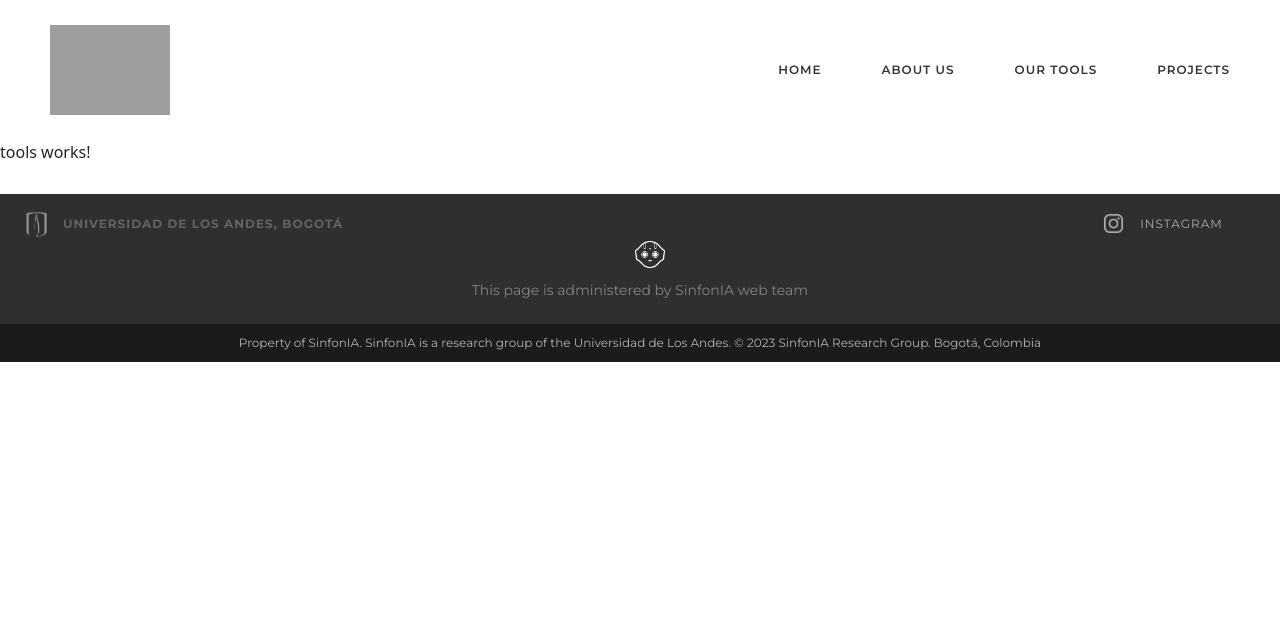
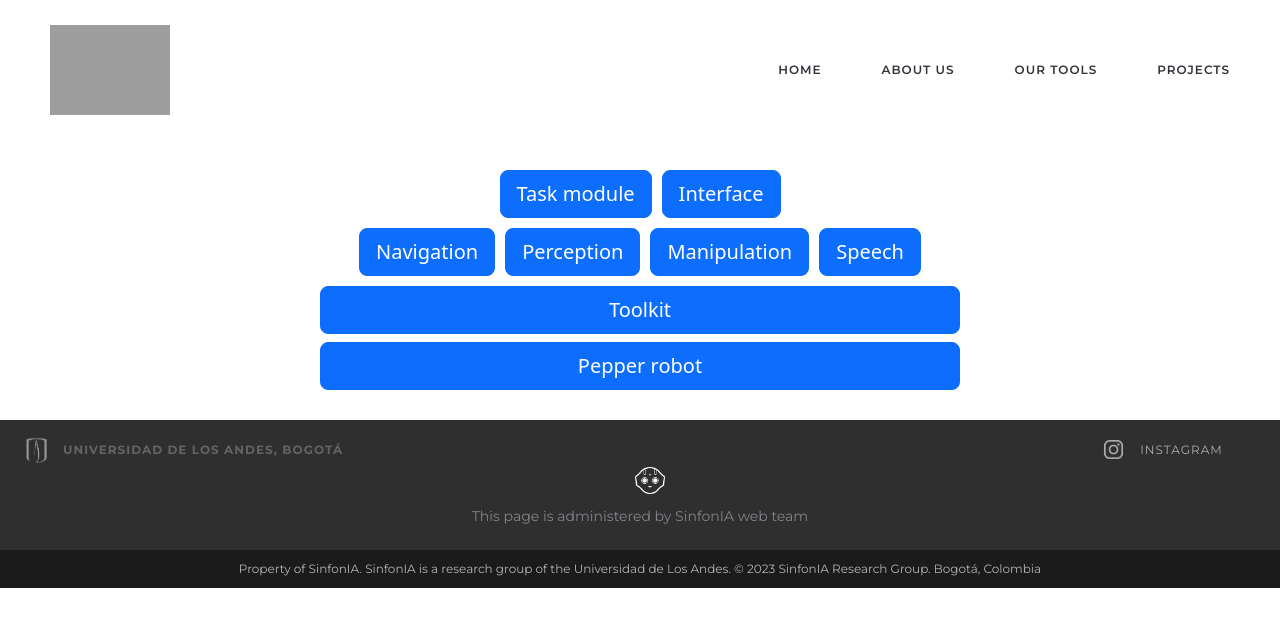
Before and after one commit to SaroM0/SinfonIAWeb, an Angular app: page /tools in a window 1280 px wide. Shown: the top 626 px of the page. Built offline with nearby package versions, Linux system fonts and the light colour scheme; grey boxes are pictures that could not be loaded.

Commit message:
update news and photos

```diff
--- a/src/app/about/about.component.css
+++ b/src/app/about/about.component.css
@@ -170,9 +170,9 @@
   .tl-item {
     transform: translate3d(0, 0, 0);
     position: relative;
-    width: 25%;
-    height: 100vh;
-    min-height: 600px;
+    width: 35%;
+    height: 10vh;
+    min-height: 500px;
     color: #fff;
     overflow: hidden;
     transition: width 0.5s ease;
@@ -238,7 +238,6 @@
   }
 
   .tl-content h1 {
-    font-family: 'Pathway Gothic One', Helvetica Neue, Helvetica, Arial, sans-serif;
     color: #ffffff;
     font-size: 1.44rem;
     font-weight: normal;
--- a/src/app/home/home.component.html
+++ b/src/app/home/home.component.html
@@ -9,7 +9,7 @@
     </div>
     <div class="carousel-inner">
       <div class="carousel-item active">
-        <img src="assets\robocup2023.jpg" class="d-block w-100" alt="slider image 1" height="635px">
+        <img src="assets\robocup2023.jpg" class="d-block w-100" alt="slider image 1" >
         <div class="carousel-caption d-none d-md-block">
           <h5>Robocup 2023 Burdeos</h5>
           <p></p>
@@ -49,8 +49,8 @@
         <div class="card h-100">
           <img src="https://htmlcolorcodes.com/assets/images/colors/steel-gray-color-solid-background-1920x1080.png" class="card-img-top" alt="">
           <div class="card-body">
-            <h5 class="card-title">News 1</h5>
-            <p class="card-text">Lorem ipsum dolor sit amet consectetur adipisicing elit. Atque distinctio cupiditate placeat aspernatur ex delectus itaque quia adipisci commodi veniam, mollitia provident perferendis deleniti corporis voluptatum? Ea ipsa reiciendis officia.</p>
+            <h5 class="card-title">We got new members!</h5>
+            <p class="card-text">Hey, great news! We've just opened calls and we're excited to tell you that we've welcomed new members to all of the group's tools. There are fresh faces and new energy, so get ready to meet some great folks at our activities!</p>
           </div>
           <div class="card-footer">
             <small class="text-body-secondary">Updated on 17 november, 2023</small>
@@ -61,8 +61,8 @@
         <div class="card h-100">
           <img src="https://htmlcolorcodes.com/assets/images/colors/steel-gray-color-solid-background-1920x1080.png" class="card-img-top" alt="...">
           <div class="card-body">
-            <h5 class="card-title">News 2</h5>
-            <p class="card-text">Lorem ipsum dolor, sit amet consectetur adipisicing elit. Amet neque quasi tempore distinctio, numquam facilis nulla libero ratione exercitationem error expedita velit officia aspernatur ducimus sapiente dicta aliquid dignissimos quaerat!</p>
+            <h5 class="card-title">Expoestudiantes at Corferias</h5>
+            <p class="card-text">We were at Expoestudiante 2023 representing Universidad de los Andes, presenting our group as an amazing opportunity for students. It was great to share about what we do and how they can join this exciting adventure.</p>
           </div>
           <div class="card-footer">
             <small class="text-body-secondary">Updated on 17 november, 2023</small>
@@ -73,8 +73,8 @@
         <div class="card h-100">
           <img src="https://htmlcolorcodes.com/assets/images/colors/steel-gray-color-solid-background-1920x1080.png" class="card-img-top" alt="...">
           <div class="card-body">
-            <h5 class="card-title">News 3</h5>
-            <p class="card-text">Lorem ipsum dolor sit amet consectetur adipisicing elit. Et sit blanditiis eos qui quasi dolores, ut id fugiat eius distinctio cumque a non! Ducimus velit quae iure voluptate, aliquid voluptatem?</p>
+            <h5 class="card-title">Second place in robocup 2023!</h5>
+            <p class="card-text">We participated in the RoboCup 2023 in Bordeaux, France, and managed to win second place for the university. Despite the challenges, we were able to complete most of the tasks, which brings us significantly closer to first place. We are excited about this achievement and are working hard to reach new goals.</p>
           </div>
           <div class="card-footer">
             <small class="text-body-secondary">Updated on 5 november, 2023</small>
@@ -127,7 +127,7 @@
 		</article>
 		<article class="postcard dark blue">
 			<a class="postcard__img_link" href="#">
-				<img class="postcard__img" src="https://picsum.photos/501/500" alt="Image Title" />
+				<img class="postcard__img" src="assets\manip-robow.jpg" alt="Image Title" />
 			</a>
 			<div class="postcard__text">
 				<h1 class="postcard__title blue"><a href="#">Simplified Robot Motion: Robowflex Integration for Pepper</a></h1>
--- a/src/app/tools/tools.component.css
+++ b/src/app/tools/tools.component.css
@@ -0,0 +1,14 @@
+.button-container {
+    display: flex;
+    margin-top: 10px;
+    justify-content: center;
+    align-items: center;
+}
+
+.button-container button {
+    margin: 0 5px;
+}
+
+.inf {
+    margin-top: 30px;
+}
--- a/src/app/tools/tools.component.html
+++ b/src/app/tools/tools.component.html
@@ -1,3 +1,16 @@
-<p>
-  tools works!
-</p>
+<section class="inf">
+  <div class="button-container">
+    <button type="button" class="btn btn-primary btn-lg">Task module</button>
+    <button type="button" class="btn btn-primary btn-lg">Interface</button>
+  </div>
+  <div class="button-container">
+    <button type="button" class="btn btn-primary btn-lg">Navigation</button>
+    <button type="button" class="btn btn-primary btn-lg">Perception</button>
+    <button type="button" class="btn btn-primary btn-lg">Manipulation</button>
+    <button type="button" class="btn btn-primary btn-lg">Speech</button>
+  </div>
+  <div class="d-grid gap-2 col-6 mx-auto" style="margin-top: 10px;">
+    <button type="button" class="btn btn-primary btn-lg">Toolkit</button>
+    <button type="button" class="btn btn-primary btn-lg" >Pepper robot</button>
+  </div>
+</section>
```
Also changed, not shown: src/assets/manip-robow.jpg (added), src/assets/robocup2023.jpg.
